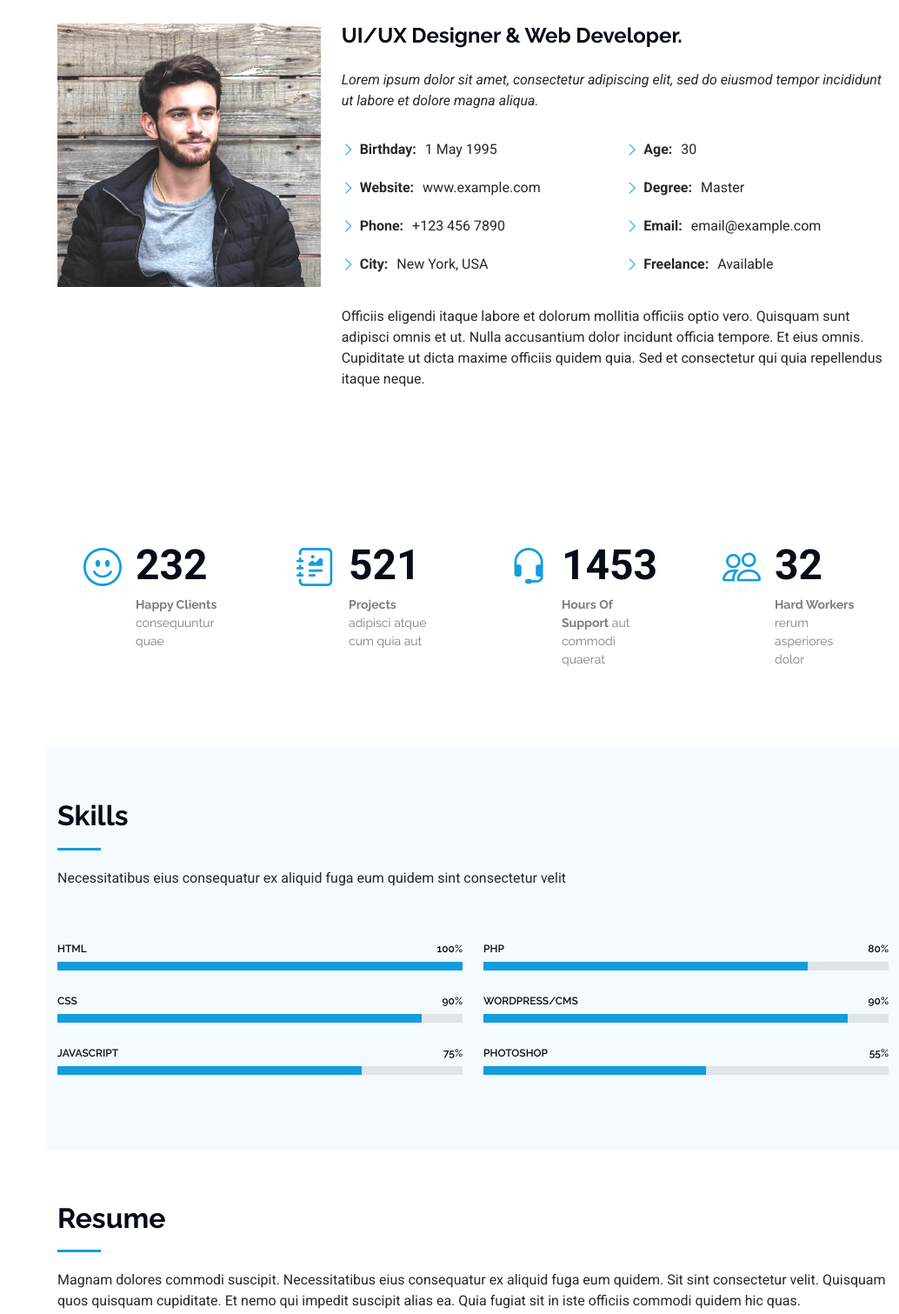
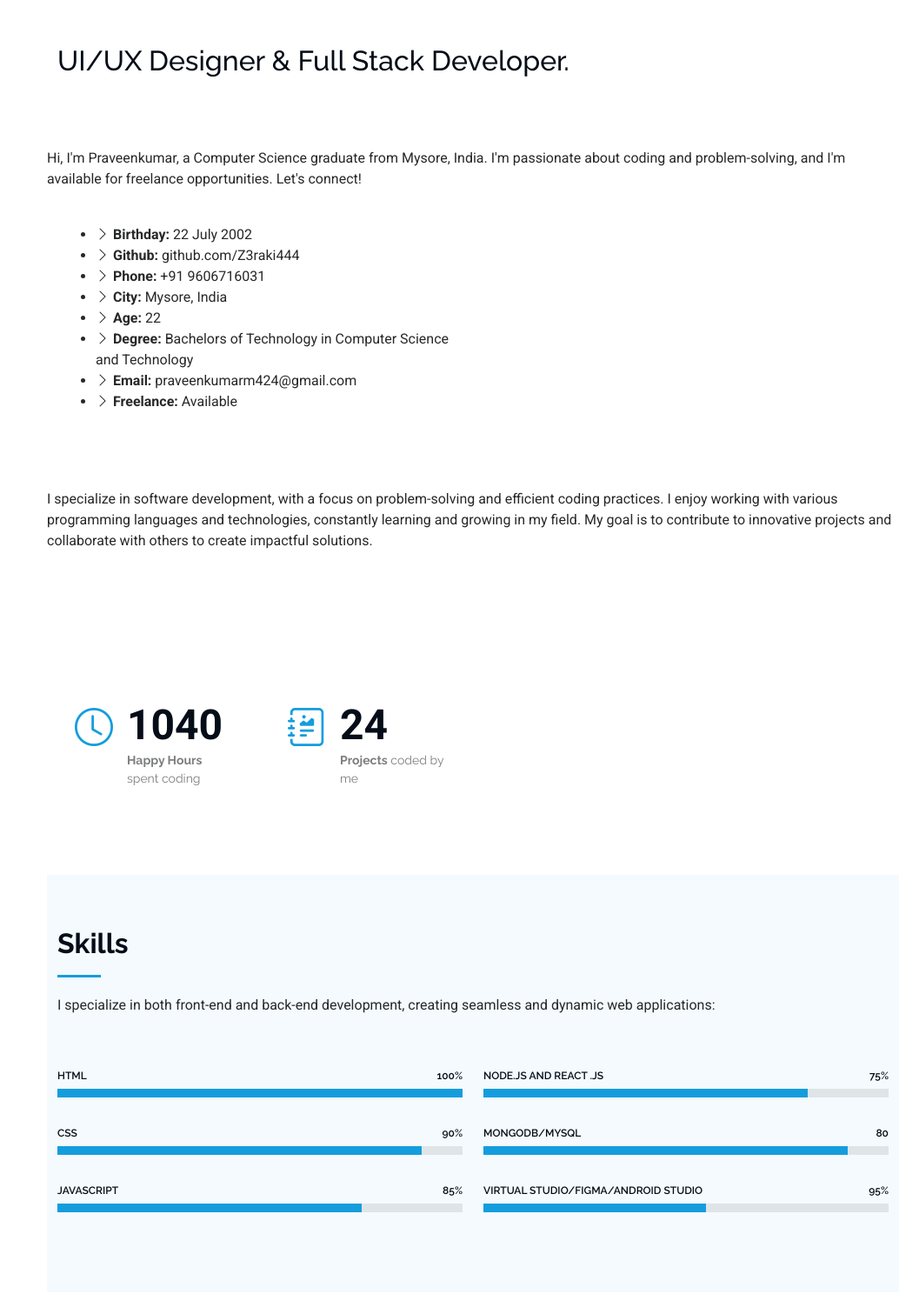
Before and after one commit to Z3raki444/Its_my_Portfolio, a plain HTML site: page index.html in a window 1280 px wide. Shown: the part 1091-2602 px from the top of the page at 87% size, without its empty margins (246-1280 px from the left). Drawn offline with Linux system fonts and the light colour scheme.

Commit message:
change 2

```diff
--- a/assets/css/main.css
+++ b/assets/css/main.css
@@ -643,6 +643,7 @@ section,
 
 .about .content ul i {
   font-size: 16px;
+  margin-bottom: 20;
   margin-right: 5px;
   color: var(--accent-color);
   line-height: 0;
@@ -651,8 +652,12 @@ section,
 /*--------------------------------------------------------------
 # Stats Section
 --------------------------------------------------------------*/
+.stats {
+  margin-bottom: 20px; /* Reduced bottom margin */
+}
+
 .stats .stats-item {
-  padding: 30px;
+  padding: 20px; /* Reduced padding */
   width: 100%;
 }
 
@@ -675,20 +680,26 @@ section,
 
 .stats .stats-item p {
   color: color-mix(in srgb, var(--default-color), transparent 40%);
-  padding: 15px 0 0 0;
+  padding: 10px 0 0 0; /* Reduced top padding */
   margin: 0 0 0 60px;
   font-family: var(--heading-font);
   font-size: 14px;
+  margin-bottom: 0px;
 }
 
 /*--------------------------------------------------------------
 # Skills Section
 --------------------------------------------------------------*/
+.skills {
+  margin-top: 20px; /* Reduced top margin */
+}
+
 .skills .progress {
   height: 60px;
   display: block;
   background: none;
   border-radius: 0;
+  margin-bottom: 6px; /* Reduced bottom margin */
 }
 
 .skills .progress .skill {
@@ -717,6 +728,7 @@ section,
   transition: 0.9s;
   background-color: var(--accent-color);
 }
+
 
 /*--------------------------------------------------------------
 # Resume Section
--- a/index.html
+++ b/index.html
@@ -97,7 +97,7 @@
 
       <div class="container" data-aos="fade-up" data-aos-delay="100">
         <h2>Praveenkumar M</h2>
-        <p>I'm <span class="typed" data-typed-items="Designer, Fullstack developer, Traveler ">Designer</span><span class="typed-cursor typed-cursor--blink" aria-hidden="true"></span><span class="typed-cursor typed-cursor--blink" aria-hidden="true"></span></p>
+        <p>I'm a <span class="typed" data-typed-items="Designer, Fullstack developer, Traveler ">Designer</span><span class="typed-cursor typed-cursor--blink" aria-hidden="true"></span><span class="typed-cursor typed-cursor--blink" aria-hidden="true"></span></p>
       </div>
 
     </section><!-- /Hero Section -->
@@ -112,38 +112,28 @@
       </div><!-- End Section Title -->
 
       <div class="container" data-aos="fade-up" data-aos-delay="100">
-
         <div class="row gy-4 justify-content-center">
-          <div class="col-lg-4">
-            <img src="assets/img/my-profile-img.jpg" class="img-fluid" alt="">
-          </div>
-          <div class="col-lg-8 content">
-            <h2>UI/UX Designer &amp; Web Developer.</h2>
-            <p class="fst-italic py-3">
-              Lorem ipsum dolor sit amet, consectetur adipiscing elit, sed do eiusmod tempor incididunt ut labore et dolore
-              magna aliqua.
+          <div class="col-lg-8 content"></div>
+            <h2>UI/UX Designer &amp; Full Stack Developer.</h2>
+            <p class="fst-italic py-3"></p>
+            Hi, I'm Praveenkumar, a Computer Science graduate from Mysore, India. I'm passionate about coding and problem-solving, and I'm available for freelance opportunities. Let's connect!
             </p>
             <div class="row">
               <div class="col-lg-6">
-                <ul>
-                  <li><i class="bi bi-chevron-right"></i> <strong>Birthday:</strong> <span>1 May 1995</span></li>
-                  <li><i class="bi bi-chevron-right"></i> <strong>Website:</strong> <span>www.example.com</span></li>
-                  <li><i class="bi bi-chevron-right"></i> <strong>Phone:</strong> <span>+123 456 7890</span></li>
-                  <li><i class="bi bi-chevron-right"></i> <strong>City:</strong> <span>New York, USA</span></li>
-                </ul>
-              </div>
-              <div class="col-lg-6">
-                <ul>
-                  <li><i class="bi bi-chevron-right"></i> <strong>Age:</strong> <span>30</span></li>
-                  <li><i class="bi bi-chevron-right"></i> <strong>Degree:</strong> <span>Master</span></li>
-                  <li><i class="bi bi-chevron-right"></i> <strong>Email:</strong> <span>email@example.com</span></li>
-                  <li><i class="bi bi-chevron-right"></i> <strong>Freelance:</strong> <span>Available</span></li>
-                </ul>
+          <ul>
+            <li><i class="bi bi-chevron-right"></i> <strong>Birthday:</strong> <span>22 July 2002</span></li>
+            <li><i class="bi bi-chevron-right"></i> <strong>Github:</strong> <span>github.com/Z3raki444</span></li>
+            <li><i class="bi bi-chevron-right"></i> <strong>Phone:</strong> <span>+91 9606716031</span></li>
+            <li><i class="bi bi-chevron-right"></i> <strong>City:</strong> <span>Mysore, India</span></li>
+            <li><i class="bi bi-chevron-right"></i> <strong>Age:</strong> <span>22</span></li>
+            <li><i class="bi bi-chevron-right"></i> <strong>Degree:</strong> <span>Bachelors of Technology in Computer Science and Technology</span></li>
+            <li><i class="bi bi-chevron-right"></i> <strong>Email:</strong> <span>praveenkumarm424@gmail.com</span></li>
+            <li><i class="bi bi-chevron-right"></i> <strong>Freelance:</strong> <span>Available</span></li>
+          </ul>
               </div>
             </div>
-            <p class="py-3">
-              Officiis eligendi itaque labore et dolorum mollitia officiis optio vero. Quisquam sunt adipisci omnis et ut. Nulla accusantium dolor incidunt officia tempore. Et eius omnis.
-              Cupiditate ut dicta maxime officiis quidem quia. Sed et consectetur qui quia repellendus itaque neque.
+            <p class="py-3"></p>
+            I specialize in software development, with a focus on problem-solving and efficient coding practices. I enjoy working with various programming languages and technologies, constantly learning and growing in my field. My goal is to contribute to innovative projects and collaborate with others to create impactful solutions.
             </p>
           </div>
         </div>
@@ -161,39 +151,21 @@
 
           <div class="col-lg-3 col-md-6">
             <div class="stats-item">
-              <i class="bi bi-emoji-smile"></i>
-              <span data-purecounter-start="0" data-purecounter-end="232" data-purecounter-duration="1" class="purecounter"></span>
-              <p><strong>Happy Clients</strong> <span>consequuntur quae</span></p>
+              <i class="bi bi-clock"></i>
+              <span data-purecounter-start="0" data-purecounter-end="1040" data-purecounter-duration="1" class="purecounter"></span>
+              <p><strong>Happy Hours</strong> <span>spent coding</span></p>
             </div>
           </div><!-- End Stats Item -->
 
           <div class="col-lg-3 col-md-6">
             <div class="stats-item">
               <i class="bi bi-journal-richtext"></i>
-              <span data-purecounter-start="0" data-purecounter-end="521" data-purecounter-duration="1" class="purecounter"></span>
-              <p><strong>Projects</strong> <span>adipisci atque cum quia aut</span></p>
-            </div>
-          </div><!-- End Stats Item -->
-
-          <div class="col-lg-3 col-md-6">
-            <div class="stats-item">
-              <i class="bi bi-headset"></i>
-              <span data-purecounter-start="0" data-purecounter-end="1453" data-purecounter-duration="1" class="purecounter"></span>
-              <p><strong>Hours Of Support</strong> <span>aut commodi quaerat</span></p>
-            </div>
-          </div><!-- End Stats Item -->
-
-          <div class="col-lg-3 col-md-6">
-            <div class="stats-item">
-              <i class="bi bi-people"></i>
-              <span data-purecounter-start="0" data-purecounter-end="32" data-purecounter-duration="1" class="purecounter"></span>
-              <p><strong>Hard Workers</strong> <span>rerum asperiores dolor</span></p>
+              <span data-purecounter-start="0" data-purecounter-end="24" data-purecounter-duration="1" class="purecounter"></span>
+              <p><strong>Projects</strong> <span>coded by me</span></p>
             </div>
           </div><!-- End Stats Item -->
 
         </div>
-
-      </div>
 
     </section><!-- /Stats Section -->
 
@@ -203,7 +175,7 @@
       <!-- Section Title -->
       <div class="container section-title" data-aos="fade-up">
         <h2>Skills</h2>
-        <p>Necessitatibus eius consequatur ex aliquid fuga eum quidem sint consectetur velit</p>
+        <p>I specialize in both front-end and back-end development, creating seamless and dynamic web applications:</p>
       </div><!-- End Section Title -->
 
       <div class="container" data-aos="fade-up" data-aos-delay="100">
@@ -227,7 +199,7 @@
             </div><!-- End Skills Item -->
 
             <div class="progress">
-              <span class="skill"><span>JavaScript</span> <i class="val">75%</i></span>
+              <span class="skill"><span>JavaScript</span> <i class="val">85%</i></span>
               <div class="progress-bar-wrap">
                 <div class="progress-bar" role="progressbar" aria-valuenow="75" aria-valuemin="0" aria-valuemax="100"></div>
               </div>
@@ -238,21 +210,21 @@
           <div class="col-lg-6">
 
             <div class="progress">
-              <span class="skill"><span>PHP</span> <i class="val">80%</i></span>
+              <span class="skill"><span>Node.js and React .js</span> <i class="val">75%</i></span>
               <div class="progress-bar-wrap">
                 <div class="progress-bar" role="progressbar" aria-valuenow="80" aria-valuemin="0" aria-valuemax="100"></div>
               </div>
             </div><!-- End Skills Item -->
 
             <div class="progress">
-              <span class="skill"><span>WordPress/CMS</span> <i class="val">90%</i></span>
+              <span class="skill"><span>MongoDB/MySQL</span> <i class="val">80</i></span>
               <div class="progress-bar-wrap">
                 <div class="progress-bar" role="progressbar" aria-valuenow="90" aria-valuemin="0" aria-valuemax="100"></div>
               </div>
             </div><!-- End Skills Item -->
 
             <div class="progress">
-              <span class="skill"><span>Photoshop</span> <i class="val">55%</i></span>
+              <span class="skill"><span>Virtual Studio/Figma/Android Studio</span> <i class="val">95%</i></span>
               <div class="progress-bar-wrap">
                 <div class="progress-bar" role="progressbar" aria-valuenow="55" aria-valuemin="0" aria-valuemax="100"></div>
               </div>
@@ -272,7 +244,9 @@
       <!-- Section Title -->
       <div class="container section-title" data-aos="fade-up">
         <h2>Resume</h2>
-        <p>Magnam dolores commodi suscipit. Necessitatibus eius consequatur ex aliquid fuga eum quidem. Sit sint consectetur velit. Quisquam quos quisquam cupiditate. Et nemo qui impedit suscipit alias ea. Quia fugiat sit in iste officiis commodi quidem hic quas.</p>
+        <p>I am a passionate Software Developer with experience in both front-end and back-end technologies, eager to contribute to innovative projects. My expertise spans HTML, CSS, JavaScript, Node.js, and databases like MongoDB and MySQL. I’m constantly learning new skills and technologies to stay up-to-date with industry standards.
+
+        </p>
       </div><!-- End Section Title -->
 
       <div class="container">
```
